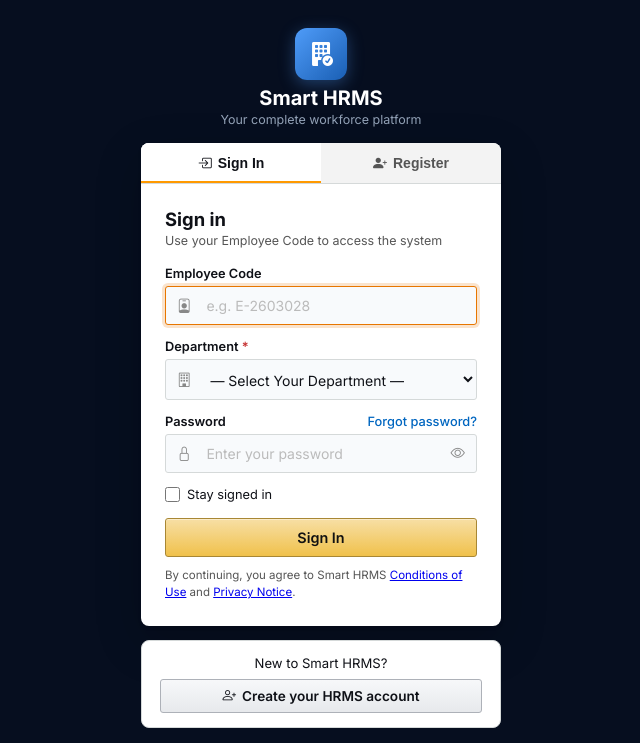
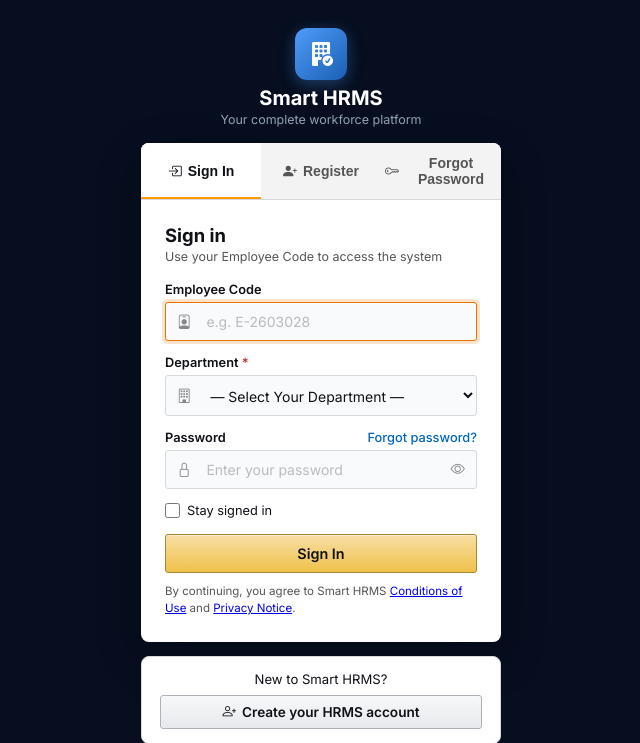
Before and after one commit to durveshparab11cs-ai/HR-Management-System, a Flask app: page /auth/login in a window 1280 px wide. Shown: the part 58-801 px from the top of the page, without its empty margins (319-959 px from the left). Run offline with Flask 3, Linux system fonts and the light colour scheme; some libraries are stand-ins or nearby versions.

Commit message:
FEAT: Add Forgot Password tab to login page with inline password reset

```diff
--- a/app/blueprints/authentication/routes.py
+++ b/app/blueprints/authentication/routes.py
@@ -26,6 +26,7 @@ def login():
 
     login_form    = LoginForm()
     register_form = RegisterForm()
+    forgot_form   = ForgotPasswordForm()
     error         = None
     active_tab    = request.args.get("tab", "login")
 
@@ -64,11 +65,26 @@ def login():
             else:
                 active_tab = "register"
 
+        elif action == "forgot":
+            if forgot_form.validate_on_submit():
+                ok, payload = _svc.initiate_password_reset(forgot_form.employee_code.data)
+                if ok:
+                    # Success - show token message
+                    error = None
+                    flash(f"✓ Reset token: {payload}. Give this to the employee.", "success")
+                    active_tab = "forgot"
+                else:
+                    error = payload
+                    active_tab = "forgot"
+            else:
+                active_tab = "forgot"
+
     return render_template(
         "authentication/login.html",
         title="Sign In",
         login_form=login_form,
         register_form=register_form,
+        forgot_form=forgot_form,
         error=error,
         active_tab=active_tab,
     )
--- a/app/templates/authentication/login.html
+++ b/app/templates/authentication/login.html
@@ -122,6 +122,10 @@ body{font-family:'Inter',system-ui,sans-serif;min-height:100vh;overflow-x:hidden
       <button class="tab-btn {% if active_tab=='register' %}active{% endif %}"
               id="tab-register" type="button" onclick="switchTab('register')">
         <i class="bi bi-person-plus-fill"></i> Register
+      </button>
+      <button class="tab-btn {% if active_tab=='forgot' %}active{% endif %}"
+              id="tab-forgot" type="button" onclick="switchTab('forgot')">
+        <i class="bi bi-key"></i> Forgot Password
       </button>
     </div>
 
@@ -273,6 +277,42 @@ body{font-family:'Inter',system-ui,sans-serif;min-height:100vh;overflow-x:hidden
         </p>
       </form>
     </div>
+
+    <!-- ── FORGOT PASSWORD ── -->
+    <div class="tab-panel {% if active_tab=='forgot' %}active{% endif %}" id="panel-forgot">
+      <p class="panel-title">Reset password</p>
+      <p class="panel-sub">Enter your Employee Code to get a reset link</p>
+
+      {% if error and active_tab == 'forgot' %}
+      <div class="auth-error"><i class="bi bi-exclamation-circle-fill"></i><div>{{ error }}</div></div>
+      {% endif %}
+
+      <form method="POST" id="forgot-form" novalidate>
+        {{ forgot_form.hidden_tag() if forgot_form else '' }}
+        <input type="hidden" name="action" value="forgot">
+
+        <div class="f-group">
+          <label class="f-label" for="f-code">Employee Code</label>
+          <div class="f-row {% if forgot_form and forgot_form.employee_code.errors %}err{% endif %}">
+            <span class="f-icon"><i class="bi bi-person-badge"></i></span>
+            <input type="text" id="f-code" name="employee_code" placeholder="e.g. E-2603028"
+                   autocomplete="off" oninput="this.value=this.value.toUpperCase()" required>
+          </div>
+          {% if forgot_form %}{% for e in forgot_form.employee_code.errors %}
+          <p class="f-err"><i class="bi bi-x-circle"></i>{{ e }}</p>{% endfor %}{% endif %}
+        </div>
+
+        <button type="submit" class="btn-submit" id="f-btn">
+          <div class="btn-spin" id="f-spin"></div>
+          <span id="f-txt">Send Reset Link</span>
+        </button>
+
+        <p style="font-size:.72rem;color:#555;margin-top:10px;line-height:1.5;text-align:center">
+          A reset token will be sent to your registered email address.
+          If you don't receive it, please contact HR.
+        </p>
+      </form>
+    </div>
   </div>
 
   <!-- New account prompt (under sign-in) -->
@@ -399,6 +439,7 @@ function wireLoading(formId, btnId, spinId, txtId, loadTxt) {
 }
 wireLoading('login-form', 'l-btn', 'l-spin', 'l-txt', 'Signing in…');
 wireLoading('reg-form',   'r-btn', 'r-spin', 'r-txt', 'Creating account…');
+wireLoading('forgot-form', 'f-btn', 'f-spin', 'f-txt', 'Sending reset link…');
 
 // ── Auto-focus ────────────────────────────────────────────────────────
 window.addEventListener('DOMContentLoaded', function() {
```
